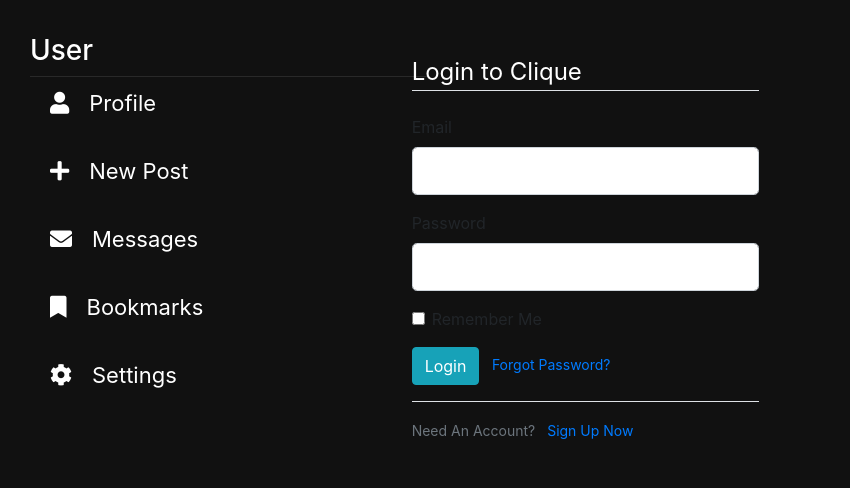
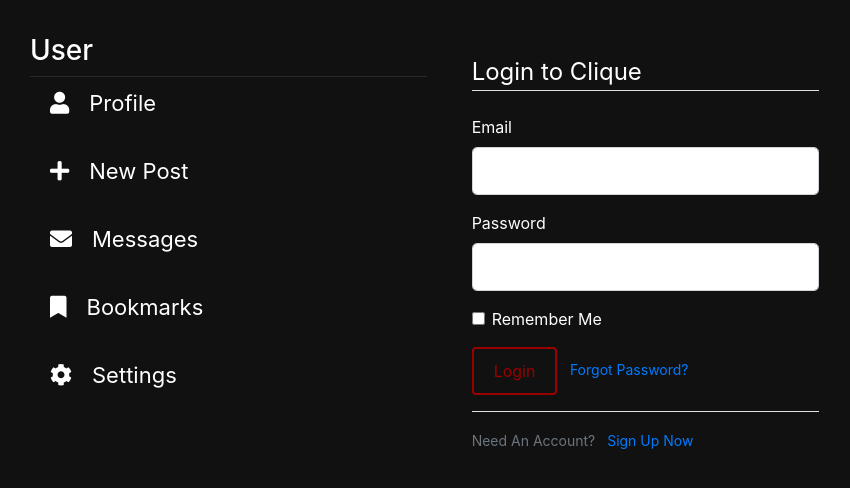
Before and after one commit to B-toxin/DBlog, a Flask app: page /login in a window 1280 px wide. Shown: the part 56-544 px from the top of the page, without its empty margins (0-850 px from the left). Run offline with Flask 3, Linux system fonts and the light colour scheme; some libraries are stand-ins or nearby versions.

Commit message:
Add files via upload

```diff
--- /dev/null
+++ b/FlaskBlog/static/CSS/login.css
@@ -0,0 +1,25 @@
+.login{
+    margin-left: 60px;
+}
+.below{
+    margin-left: 60px;
+}
+
+.form-group{
+    color: #fff;
+}
+
+.custom-button-class {
+    background-color: transparent; /* Transparent background */
+    border: 2px solid #990000; /* Red border */
+    color: #990000; /* Red text color */
+    /* Additional styles as needed */
+    padding: 10px 20px; /* Adjust padding for the button */
+    cursor: pointer; /* Change cursor to pointer on hover */
+    transition: all 0.3s ease; /* Add transition for smooth hover effect */
+}
+
+.custom-button-class:hover {
+    background-color: #990000; /* Red background on hover */
+    color: white; /* White text color on hover */
+}
```
Also changed, not shown: FlaskBlog/static/CSS/home.css (+28 -10 lines).
